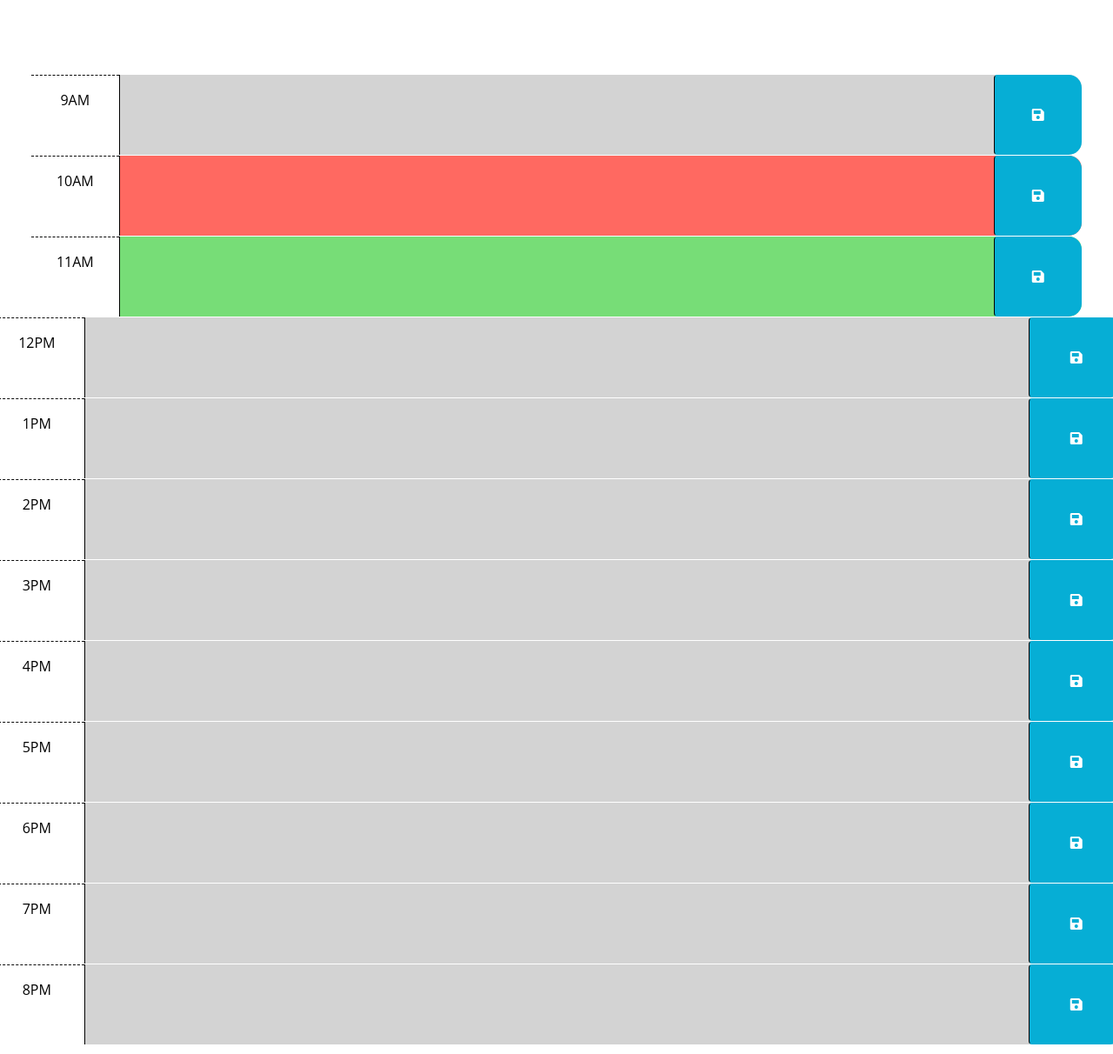
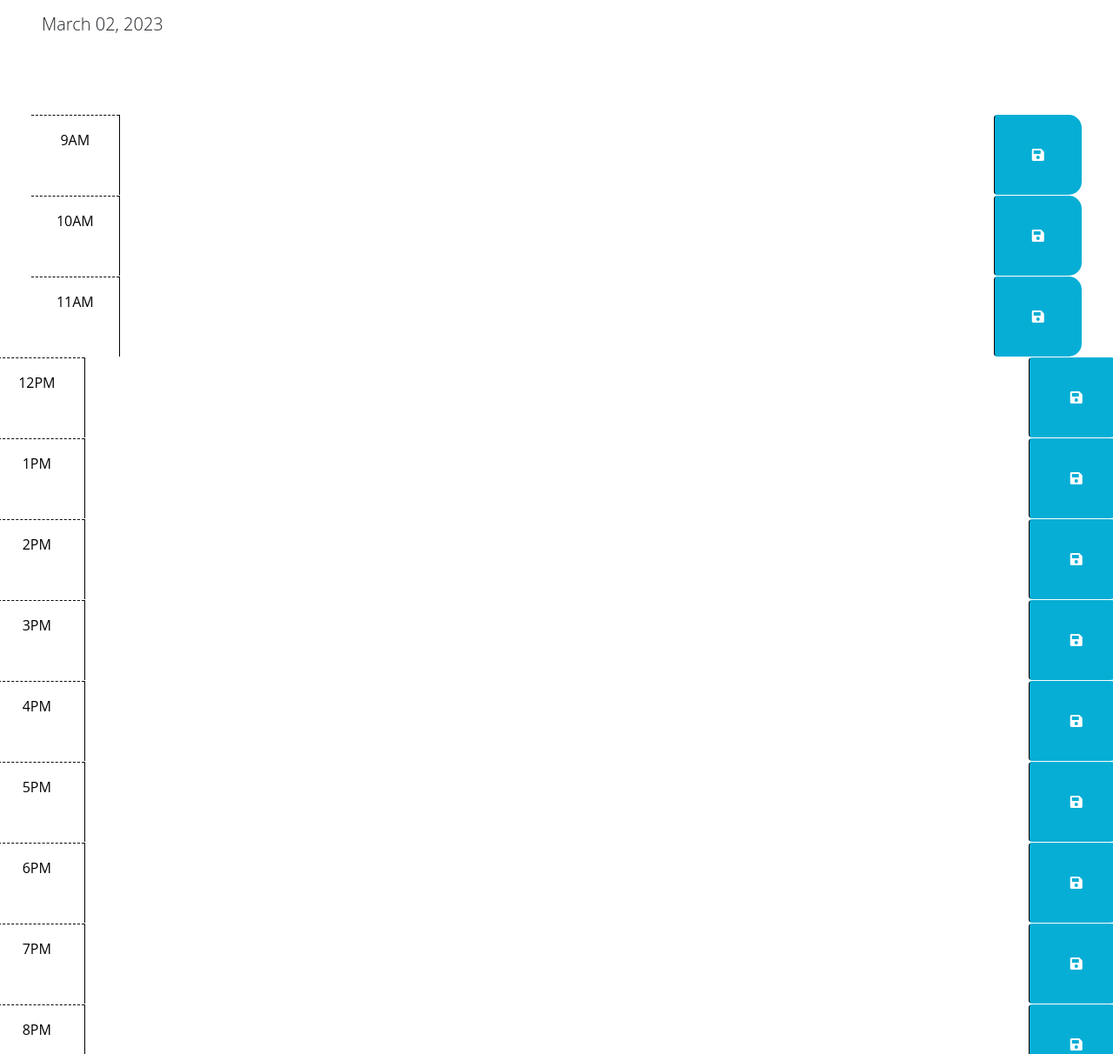
Before and after one commit to graysont3/Tajas-Scheduler-5, a plain HTML site: page index.html in a window 1280 px wide. Shown: the part 166-1378 px from the top of the page at 87% size. Drawn offline with nearby package versions, Linux system fonts and the light colour scheme.

Commit message:
edited html and added variables in js

```diff
--- a/index.html
+++ b/index.html
@@ -42,7 +42,7 @@
         -->
 
       <!-- Example of a past time block. The "past" class adds a gray background color. -->
-      <div id="hour-9" class="row time-block past">
+      <div id="hour-9" class="row time-block">
         <div class="col-2 col-md-1 hour text-center py-3">9AM</div>
         <textarea class="col-8 col-md-10 description" rows="3"> </textarea>
         <button class="btn saveBtn col-2 col-md-1" aria-label="save">
@@ -51,7 +51,7 @@
       </div>
 
       <!-- Example of a present time block. The "present" class adds a red background color. -->
-      <div id="hour-10" class="row time-block present">
+      <div id="hour-10" class="row time-block">
         <div class="col-2 col-md-1 hour text-center py-3">10AM</div>
         <textarea class="col-8 col-md-10 description" rows="3"> </textarea>
         <button class="btn saveBtn col-2 col-md-1" aria-label="save">
@@ -60,7 +60,7 @@
       </div>
 
       <!-- Example of a future time block. The "future" class adds a green background color. -->
-      <div id="hour-11" class="row time-block future">
+      <div id="hour-11" class="row time-block">
         <div class="col-2 col-md-1 hour text-center py-3">11AM</div>
         <textarea class="col-8 col-md-10 description" rows="3"> </textarea>
         <button class="btn saveBtn col-2 col-md-1" aria-label="save">
@@ -69,7 +69,7 @@
       </div>
     </div>
 
-    <div id="hour-12" class="row time-block past">
+    <div id="hour-12" class="row time-block">
       <div class="col-2 col-md-1 hour text-center py-3">12PM</div>
       <textarea class="col-8 col-md-10 description" rows="3"> </textarea>
       <button class="btn saveBtn col-2 col-md-1" aria-label="save">
@@ -77,7 +77,7 @@
       </button>
     </div>
 
-    <div id="hour-1" class="row time-block past">
+    <div id="hour-13" class="row time-block">
       <div class="col-2 col-md-1 hour text-center py-3">1PM</div>
       <textarea class="col-8 col-md-10 description" rows="3"> </textarea>
       <button class="btn saveBtn col-2 col-md-1" aria-label="save">
@@ -85,7 +85,7 @@
       </button>
     </div>
 
-    <div id="hour-2" class="row time-block past">
+    <div id="hour-14" class="row time-block">
       <div class="col-2 col-md-1 hour text-center py-3">2PM</div>
       <textarea class="col-8 col-md-10 description" rows="3"> </textarea>
       <button class="btn saveBtn col-2 col-md-1" aria-label="save">
@@ -93,7 +93,7 @@
       </button>
     </div>
 
-    <div id="hour-3" class="row time-block past">
+    <div id="hour-15" class="row time-block">
       <div class="col-2 col-md-1 hour text-center py-3">3PM</div>
       <textarea class="col-8 col-md-10 description" rows="3"> </textarea>
       <button class="btn saveBtn col-2 col-md-1" aria-label="save">
@@ -101,7 +101,7 @@
       </button>
     </div>
 
-    <div id="hour-4" class="row time-block past">
+    <div id="hour-16" class="row time-block">
       <div class="col-2 col-md-1 hour text-center py-3">4PM</div>
       <textarea class="col-8 col-md-10 description" rows="3"> </textarea>
       <button class="btn saveBtn col-2 col-md-1" aria-label="save">
@@ -109,7 +109,7 @@
       </button>
     </div>
 
-    <div id="hour-5" class="row time-block past">
+    <div id="hour-17" class="row time-block">
       <div class="col-2 col-md-1 hour text-center py-3">5PM</div>
       <textarea class="col-8 col-md-10 description" rows="3"> </textarea>
       <button class="btn saveBtn col-2 col-md-1" aria-label="save">
@@ -117,7 +117,7 @@
       </button>
     </div>
 
-    <div id="hour-6" class="row time-block past">
+    <div id="hour-18" class="row time-block">
       <div class="col-2 col-md-1 hour text-center py-3">6PM</div>
       <textarea class="col-8 col-md-10 description" rows="3"> </textarea>
       <button class="btn saveBtn col-2 col-md-1" aria-label="save">
@@ -125,7 +125,7 @@
       </button>
     </div>
 
-    <div id="hour-7" class="row time-block past">
+    <div id="hour-19" class="row time-block">
       <div class="col-2 col-md-1 hour text-center py-3">7PM</div>
       <textarea class="col-8 col-md-10 description" rows="3"> </textarea>
       <button class="btn saveBtn col-2 col-md-1" aria-label="save">
@@ -133,7 +133,7 @@
       </button>
     </div>
 
-    <div id="hour-8" class="row time-block past">
+    <div id="hour-20" class="row time-block">
       <div class="col-2 col-md-1 hour text-center py-3">8PM</div>
       <textarea class="col-8 col-md-10 description" rows="3"> </textarea>
       <button class="btn saveBtn col-2 col-md-1" aria-label="save">
--- a/script.js
+++ b/script.js
@@ -8,28 +8,67 @@ $(function () {
   // function? How can DOM traversal be used to get the "hour-x" id of the
   // time-block containing the button that was clicked? How might the id be
   // useful when saving the description in local storage?
-  var description = document.getElementById('col-8 col-md-10 description');
-  var saveButton = document.getElementById('btn saveBtn col-2 col-md-1');
-
-
-  function saveToLocalStorage () {
-    var userInput = document.getElementById('#description');
-    var saveBtn = $('#btn saveBtn');
-  }
-
-  saveBtnEl.addEventListener('click', saveToLocalStorage());
-
   //
   // TODO: Add code to apply the past, present, or future class to each time
   // block by comparing the id to the current hour. HINTS: How can the id
   // attribute of each time-block be used to conditionally add or remove the
   // past, present, and future classes? How can Day.js be used to get the
   // current hour in 24-hour time?
-  var now =
+
   // TODO: Add code to get any user input that was saved in localStorage and set
   // the values of the corresponding textarea elements. HINT: How can the id
   // attribute of each time-block be used to do this?
   //
   // TODO: Add code to display the current date in the header of the page.
+
+
+  // This is displaying the current date on the webpage and a variable for the current time was set.
   var today = dayjs();
-  $('#currentDay').text(today.format("MMM DD, YYYY, h:mm:ss a"));
+  $('#currentDay').text(today.format("MMMM DD, YYYY"));
+  var currentTime = dayjs().format("TT");
+
+  // setting up variables for each time block
+
+  var time9am = $('#9am');
+  var time10am = $('#10am');
+  var time11am = $('#11am');
+  var time12pm = $('#12pm');
+  var time1pm = $('#13pm');
+  var time2pm = $('#14pm');
+  var time3pm = $('#15pm');
+  var time4pm = $('#16pm');
+  var time5pm = $('#17pm');
+  var time6pm = $('#18pm');
+  var time7pm = $('#19pm');
+  var time8pm = $('#20pm');
+
+  // Make an array so loop can be ran for "past, present, future"
+  var timeArray = [
+    time9am,
+    time10am,
+    time11am,
+    time12pm,
+    time1pm,
+    time2pm,
+    time3pm,
+    time4pm,
+    time5pm,
+    time6pm,
+    time7pm,
+    time8pm,
+  ];
+
+
+  // var description = document.getElementById('col-8 col-md-10 description');
+  // var saveButton = document.getElementById('btn saveBtn col-2 col-md-1');
+
+
+  // function saveToLocalStorage () {
+  //   var userInput = document.getElementById('col-8 col-md-10 description').value;
+  //   localStorage.setItem("userInput", userInput);
+  // }
+
+  // saveBtnEl.addEventListener('click', saveToLocalStorage());
+
+
+});
```
